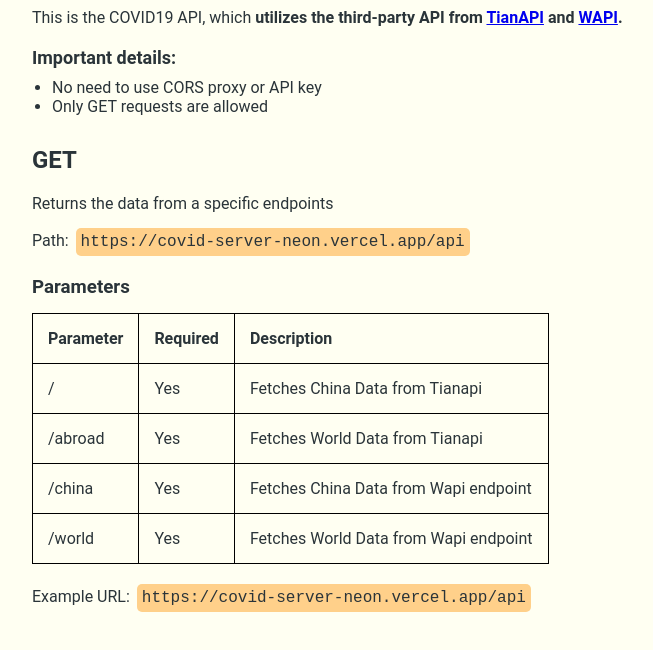
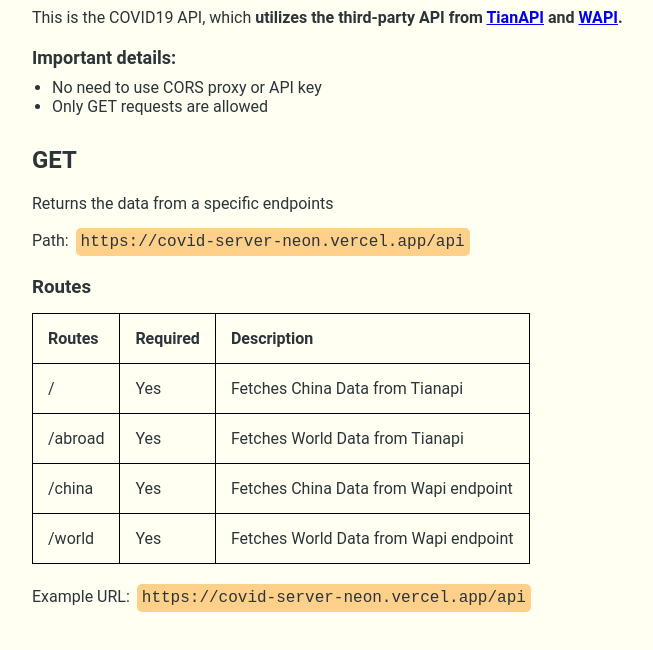
Before and after one commit to LeonXu260/covid-server, a website: page public/index.html in a window 1280 px wide. Shown: the part 80-730 px from the top of the page, without its empty margins (38-691 px from the left). Drawn offline with Linux system fonts and the light colour scheme.

Commit message:
fix: change from parameters to routes

```diff
--- a/public/index.html
+++ b/public/index.html
@@ -31,10 +31,10 @@
       <h2>GET</h2>
       <p class="description">Returns the data from a specific endpoints</p>
       <p>Path: <code>https://covid-server-neon.vercel.app/api</code></p>
-      <h3>Parameters</h3>
+      <h3>Routes</h3>
       <table>
         <tr>
-          <th>Parameter</th>
+          <th>Routes</th>
           <th>Required</th>
           <th>Description</th>
         </tr>
```
